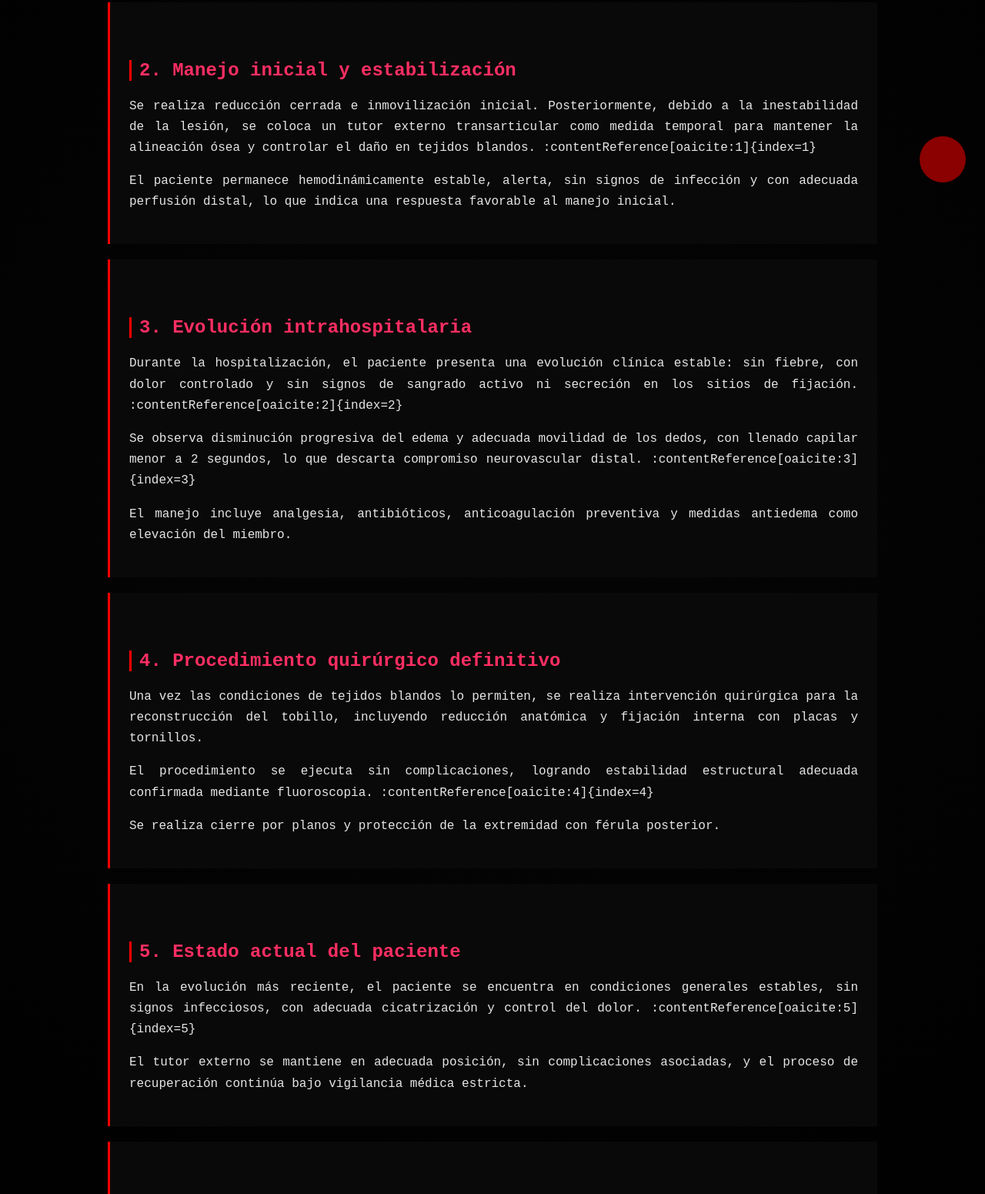
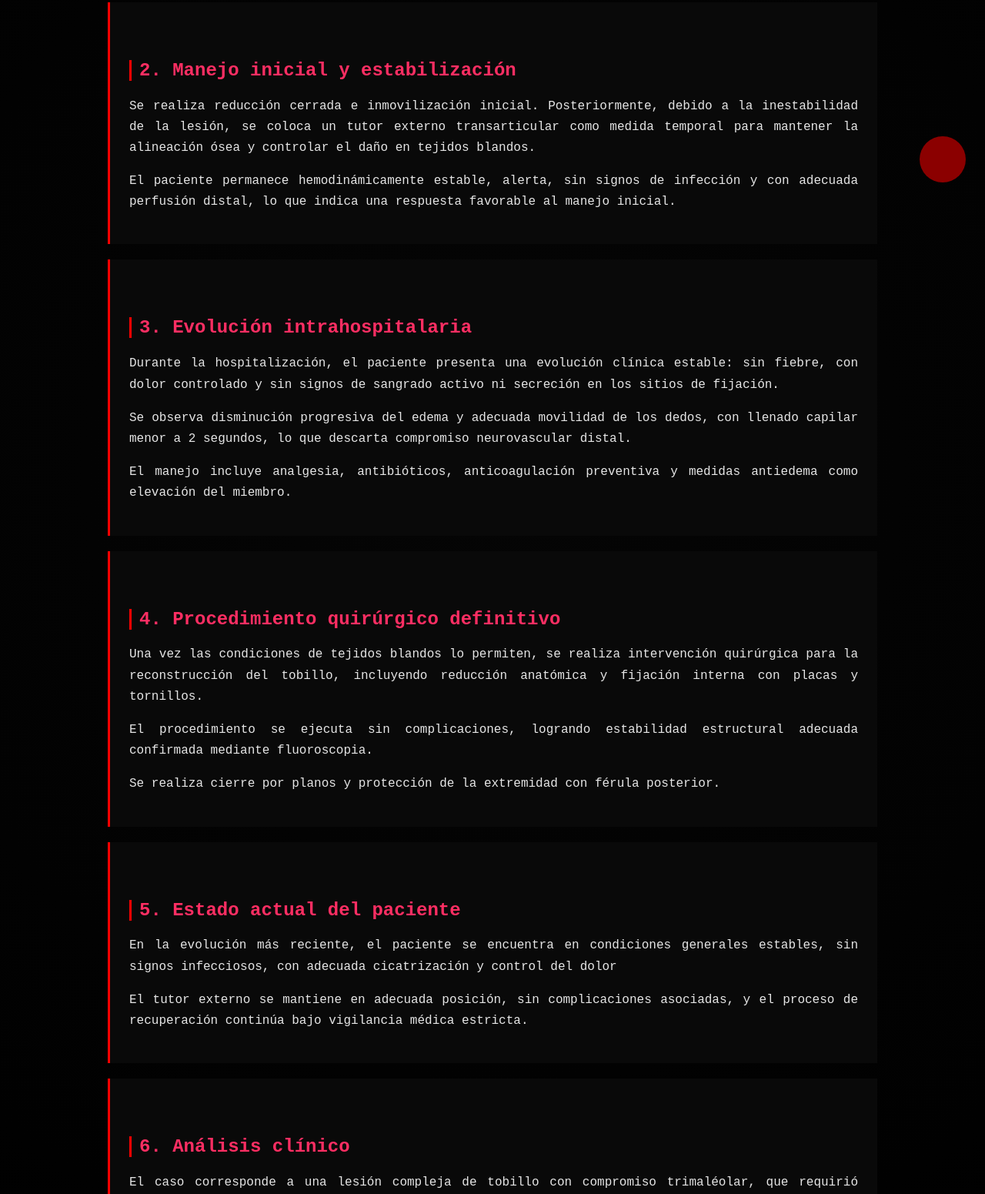
Before and after one commit to Orlyk2/FractureDistalTP, a plain HTML site: page Proceso.html in a window 1280 px wide. Shown: the part 538-2089 px from the top of the page at 77% size. Drawn offline with Linux system fonts and the light colour scheme.

Commit message:
Update Proceso.html

```diff
--- a/Proceso.html
+++ b/Proceso.html
@@ -122,7 +122,7 @@ p {
 <h2>1. Ingreso a urgencias</h2>
 <p>
 El paciente masculino de 38 años ingresa al servicio de urgencias tras un evento traumático de alta energía.
-Se documenta una luxofractura bimaléolar de tobillo derecho asociada a fractura distal de peroné tipo Weber B con conminución. :contentReference[oaicite:0]{index=0}
+Se documenta una luxofractura bimaléolar de tobillo derecho asociada a fractura distal de peroné tipo Weber B con conminución.
 </p>
 
 <p>
@@ -135,7 +135,7 @@ el cual se restablece tras maniobras de reducción cerrada. Se decide hospitaliz
 <h2>2. Manejo inicial y estabilización</h2>
 <p>
 Se realiza reducción cerrada e inmovilización inicial. Posteriormente, debido a la inestabilidad de la lesión,
-se coloca un tutor externo transarticular como medida temporal para mantener la alineación ósea y controlar el daño en tejidos blandos. :contentReference[oaicite:1]{index=1}
+se coloca un tutor externo transarticular como medida temporal para mantener la alineación ósea y controlar el daño en tejidos blandos.
 </p>
 
 <p>
@@ -148,12 +148,12 @@ lo que indica una respuesta favorable al manejo inicial.
 <h2>3. Evolución intrahospitalaria</h2>
 <p>
 Durante la hospitalización, el paciente presenta una evolución clínica estable: sin fiebre, con dolor controlado
-y sin signos de sangrado activo ni secreción en los sitios de fijación. :contentReference[oaicite:2]{index=2}
+y sin signos de sangrado activo ni secreción en los sitios de fijación.
 </p>
 
 <p>
 Se observa disminución progresiva del edema y adecuada movilidad de los dedos, con llenado capilar menor a 2 segundos,
-lo que descarta compromiso neurovascular distal. :contentReference[oaicite:3]{index=3}
+lo que descarta compromiso neurovascular distal.
 </p>
 
 <p>
@@ -169,7 +169,7 @@ incluyendo reducción anatómica y fijación interna con placas y tornillos.
 </p>
 
 <p>
-El procedimiento se ejecuta sin complicaciones, logrando estabilidad estructural adecuada confirmada mediante fluoroscopia. :contentReference[oaicite:4]{index=4}
+El procedimiento se ejecuta sin complicaciones, logrando estabilidad estructural adecuada confirmada mediante fluoroscopia.
 </p>
 
 <p>
@@ -181,7 +181,7 @@ Se realiza cierre por planos y protección de la extremidad con férula posterio
 <h2>5. Estado actual del paciente</h2>
 <p>
 En la evolución más reciente, el paciente se encuentra en condiciones generales estables, sin signos infecciosos,
-con adecuada cicatrización y control del dolor. :contentReference[oaicite:5]{index=5}
+con adecuada cicatrización y control del dolor
 </p>
 
 <p>
```
